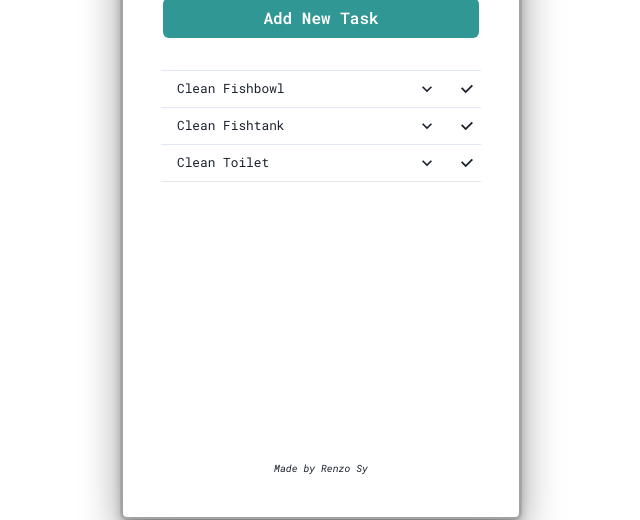
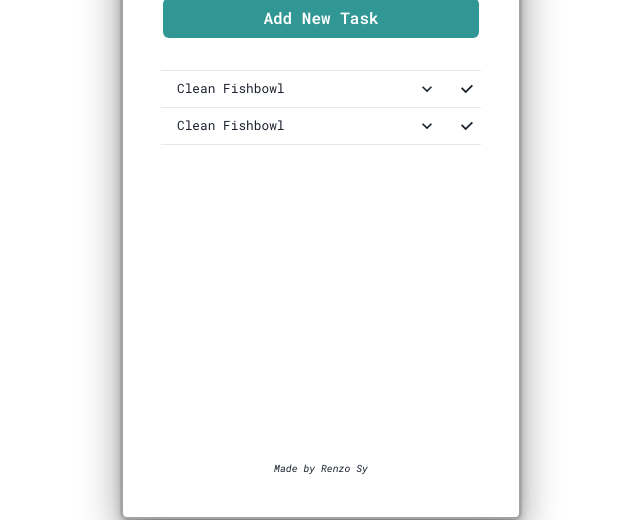
Before and after one commit to renzogabrielsy/monotodo, a React (Create React App) app: page / in a window 1280 px wide. Shown: the part 311-831 px from the top of the page, without its empty margins (319-959 px from the left). Built offline with nearby package versions, Linux system fonts and the light colour scheme.

Commit message:
Moved dummy data to separate DataSet.tsx file

```diff
--- a/src/AddTask.tsx
+++ b/src/AddTask.tsx
@@ -17,8 +17,6 @@ import {
   Divider,
   Spacer,
 } from "@chakra-ui/react";
-
-type Props = {};
 
 export default function AddTask() {
   const { isOpen, onOpen, onClose } = useDisclosure();
--- /dev/null
+++ b/src/DataSet.tsx
@@ -0,0 +1,24 @@
+let DataSet: {
+  key: number;
+  taskName: string;
+  inDate: string;
+  dueDate: string;
+  taskDesc: string;
+}[] = [
+  {
+    key: 1,
+    taskName: "Clean Fishbowl",
+    inDate: '1-1-00',
+    dueDate: '1-1-00',
+    taskDesc: "use proper method of cleaning!!!",
+  },
+  {
+    key: 2,
+    inDate: '1-1-00',
+    dueDate: '1-1-00',
+    taskName: "Clean Fishbowl",
+    taskDesc: "use proper method of cleaning!!!",
+  },
+];
+
+export default DataSet;
--- a/src/ToDoApp.tsx
+++ b/src/ToDoApp.tsx
@@ -1,23 +1,25 @@
 import {
-  ChakraProvider,
-  Box,
   Text,
-  Link,
-  VStack,
-  Code,
-  theme,
   Grid,
   Flex,
-  useColorMode,
-  Accordion,
 } from "@chakra-ui/react";
-import ToDoItem from "./ToDoItem";
 import { ColorModeSwitcher } from "./ColorModeSwitcher";
 import { Logo } from "./Logo";
 import AddTask from "./AddTask";
 import ToDoList from "./ToDoList";
+import DataSet from "./DataSet";
+import { useState, useEffect, Component } from "react";
+
+let listArray: {
+  key: number;
+  inDate: string;
+  dueDate: string;
+  taskName: string;
+  taskDesc: string;
+}[] = DataSet //separate dataset file
 
 export default function ToDoApp() {
+
   return (
     <Grid //app object
       height={{ base: "38em", md: "40.5em" }}
@@ -41,7 +43,7 @@ export default function ToDoApp() {
           </Text>
           <AddTask />
           <Flex justify="center" marginTop={4}>
-            <ToDoList />
+            <ToDoList todos={listArray} />
           </Flex>
         </Flex>
       </Flex>
--- a/src/ToDoList.tsx
+++ b/src/ToDoList.tsx
@@ -1,44 +1,22 @@
 import { Accordion } from "@chakra-ui/react";
 import ToDoItem from "./ToDoItem";
+import React from "react";
+import { useState, useEffect } from "react";
 
-
-
-type listArray = {
-    id: number,
-    inDate: string,
-    dueDate: string,
-    taskName: string,
-    taskDesc: string
+interface ToDoProps {
+  key: number;
+  inDate: string;
+  dueDate: string;
+  taskName: string;
+  taskDesc: string;
 }
 
-let listArray = [
-  {
-    key: 1,
-    inDate: "01/01/00",
-    dueDate: "01/01/00",
-    taskName: "Clean Fishbowl",
-    taskDesc: "use proper method of cleaning!!!",
-  },
-  {
-    key: 2,
-    inDate: "01/01/00",
-    dueDate: "01/01/00",
-    taskName: "Clean Fishtank",
-    taskDesc: "use proper method of cleaning!!!",
-  },
-  {
-    key: 3,
-    inDate: "01/01/00",
-    dueDate: "01/01/00",
-    taskName: "Clean Toilet",
-    taskDesc: "use proper method of cleaning!!!",
-  },
-];
+type Props = { todos: ToDoProps[] };
 
-export default function ToDoList() {
+export default function ToDoList(props: Props) {
   return (
     <Accordion defaultIndex={[]} allowMultiple overflowY="scroll" height="17em">
-      {listArray.map(({key,inDate,dueDate,taskName,taskDesc}) => (
+      {props.todos.map(({ key, inDate, dueDate, taskName, taskDesc }) => (
         <ToDoItem
           key={key}
           inDate={inDate}
@@ -47,8 +25,6 @@ export default function ToDoList() {
           taskDesc={taskDesc}
         />
       ))}
-
-
     </Accordion>
   );
 }
```
Lines whose indentation alone changed are shown as unchanged.
